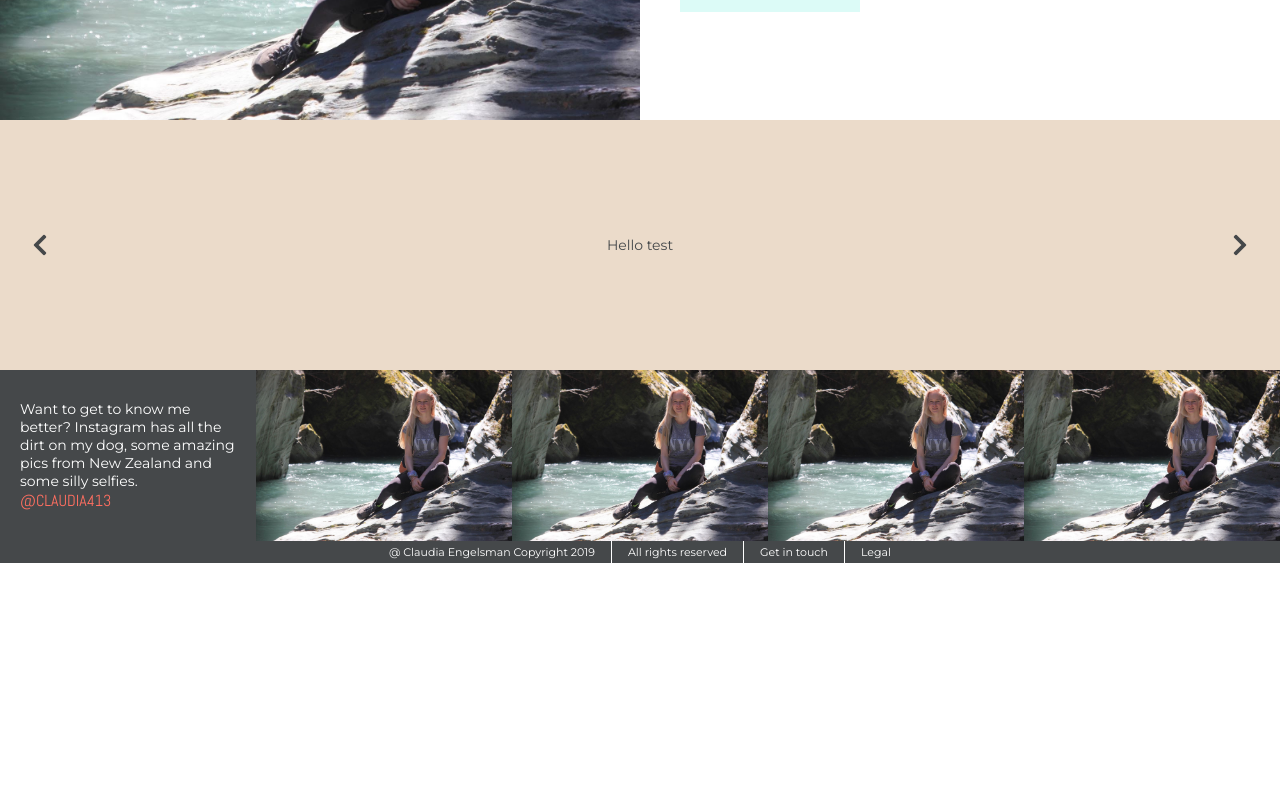
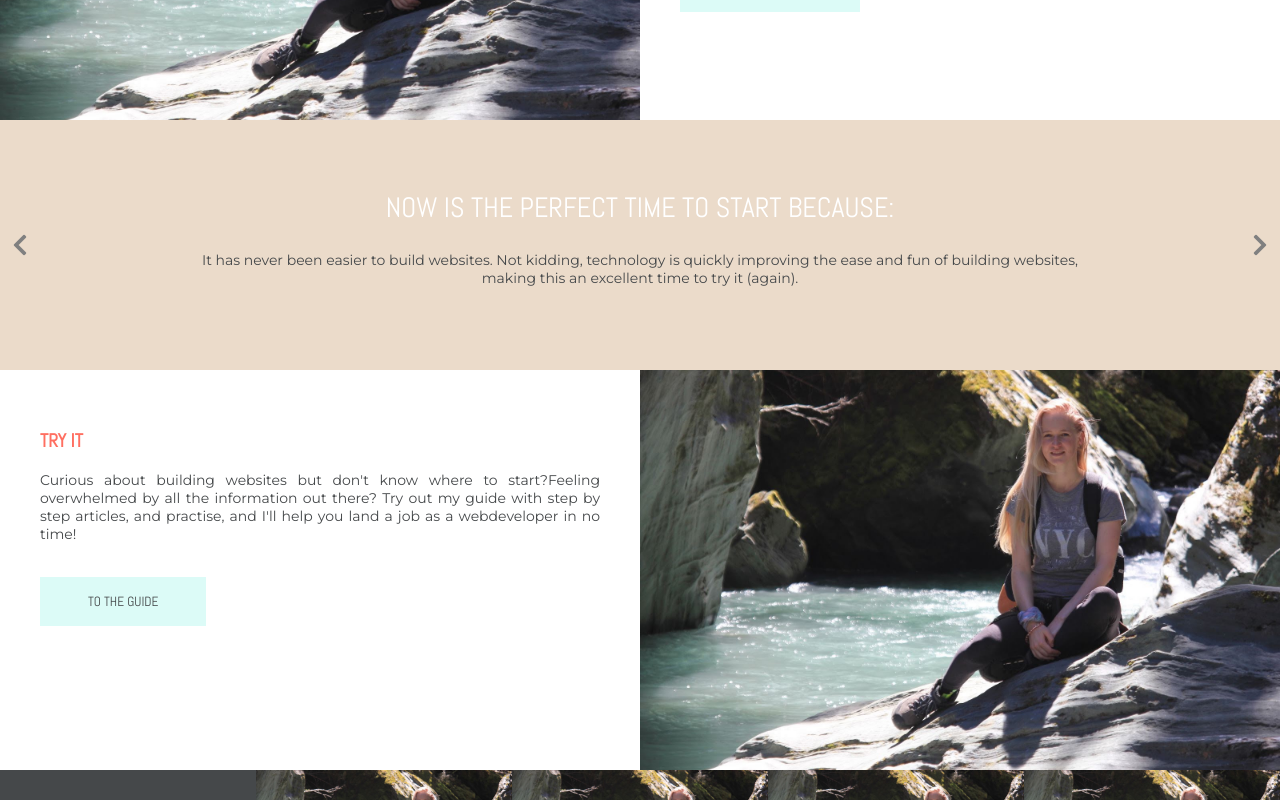
Before and after one commit to Claudia413/supreme-octo-fun, a Vue app: page /#/ in a window 1280 px wide. Shown: the part 600-1400 px from the top of the page. Before the commit the page ends 1163 px from the top, so only its background shows below. Built offline with nearby package versions, Linux system fonts and the light colour scheme; a web font is replaced by a local one.

Commit message:
Add new content and another block for the homepage

```diff
--- a/src/assets/main.scss
+++ b/src/assets/main.scss
@@ -19,6 +19,16 @@ h3 {
     color: $primary-bright;
 }
 
+h4 {
+    font-family: 'Abel', sans-serif;
+    color: white;
+    font-size: 28px;
+    font-weight: 400;
+    margin-top: 0;
+    text-transform: uppercase;
+    margin-bottom: 12px;
+}
+
 h3, button {
     font-family: 'Abel', sans-serif;
     text-transform: uppercase;
--- a/src/views/Home.vue
+++ b/src/views/Home.vue
@@ -4,9 +4,8 @@
 		<img
 			alt="Claudia Engelsman, developer who will teach you how to code a website"
 			src="../assets/Claudia.jpg"
-			class="intro-pic"
-		>
-		<section class="intro-text">
+			class="intro-pic img-block">
+		<section class="intro-text text-block">
 			<h3>About</h3>
 			<p>A business graduate turned developer. That is me, Claudia Engelsman. Switching from a job in purchasing to a developer job didn’t happen overnight, but I was earning a salary as a developer within a month of quitting and without any experience. I will help you to do the same by sharing everything I’ve learned, for free, and help you find inspiration and stay motivated to start creating your own websites.</p>
 			<button class="mt-2">More about me</button>
@@ -15,14 +14,26 @@
 			<div class="arrow" @click="incrementSlideIndex(-1)">
 				<span class="fas fa-chevron-left"></span>
 			</div>
+			<div class="slider">
+				<h4>Now is the perfect time to start because:</h4>
 				<transition name="fade" mode="out-in">
-      	<p class="inspiration" v-if="slideIndex === 1" key="one">Hello test</p>
-      	<p class="inspiration" v-if="slideIndex === 2" key="two">I should be visible</p>
-				<p class="inspiration" v-if="slideIndex === 3" key="three">Me too!</p>
+					<p class="inspiration" v-if="slideIndex === 1" key="one">It has never been easier to build websites. Not kidding, technology is quickly improving the ease and fun of building websites, making this an excellent time to try it (again). </p>
+					<p class="inspiration" v-if="slideIndex === 2" key="two">There is a huge shortage of developers and this amount is only growing. More jobs than developers means developers have the upperhand in job negotiations. Sounds good huh!</p>
+					<p class="inspiration" v-if="slideIndex === 3" key="three">Building websites can be done from any computer with a solid internet connection. Working from home, working remotely from a hammock, anything is possible.</p>
 				</transition>
+			</div>
 			<div class="arrow" @click="incrementSlideIndex(1)">
 				<span class="fas fa-chevron-right"></span>
 			</div>
+		</section>
+		<img
+			alt="Claudia Engelsman, developer who will teach you how to code a website"
+			src="../assets/Claudia.jpg"
+			class="try-it-pic img-block">
+		<section class="try-it-text text-block">
+			<h3>Try it</h3>
+			<p>Curious about building websites but don't know where to start?Feeling overwhelmed by all the information out there? Try out my guide with step by step articles, and practise, and I'll help you land a job as a webdeveloper in no time!</p>
+			<button class="mt-2">To the guide</button>
 		</section>
 		<Footer class="footer"/>
 	</div>
@@ -35,11 +46,11 @@ import HeaderAnimation from "@/components/HeaderAnimation.vue";
 
 export default {
 	name: "home",
-  data () {
+	data() {
 		return {
 			slideIndex: 1,
 			numberOfSlides: 3
-    }
+		};
 	},
 	components: {
 		Footer,
@@ -47,9 +58,9 @@ export default {
 	},
 	methods: {
 		incrementSlideIndex(number) {
-			if(this.slideIndex + number > this.numberOfSlides) {
+			if (this.slideIndex + number > this.numberOfSlides) {
 				this.slideIndex = 1;
-			}else if(this.slideIndex + number > 0){
+			} else if (this.slideIndex + number > 0) {
 				this.slideIndex = this.slideIndex + number;
 			} else {
 				this.slideIndex = this.numberOfSlides;
@@ -67,11 +78,12 @@ export default {
 	display: grid;
 	grid-gap: 0;
 	grid-template-columns: repeat(2, 50%);
-	grid-template-rows: auto 400px auto;
+	grid-template-rows: auto 400px auto 400px;
 	grid-template-areas:
 		"header header"
 		"intro-pic intro-text"
 		"slider slider"
+		"try-it-text try-it-pic"
 		"footer footer";
 	@media only screen and (max-width: 768px) {
 		grid-template-columns: repeat(2, 50%);
@@ -81,6 +93,8 @@ export default {
 			"intro-pic intro-pic"
 			"intro-text intro-text"
 			"slider slider"
+			"try-it-pic try-it-pic"
+			"try-it-text try-it-text"
 			"footer footer";
 	}
 	.mt-2 {
@@ -93,43 +107,43 @@ export default {
 }
 .intro-pic {
 	grid-area: intro-pic;
-	width: 100%;
-	height: 100%;
-	object-fit: cover;
-	@media only screen and (max-width: 768px) {
-		height: 400px;
-		max-width: 100vw;
-	}
 }
 .intro-text {
 	grid-area: intro-text;
-	text-align: justify;
-	padding: 40px;
 }
 .slideit {
 	grid-area: slider;
 	background-color: $secondary-color;
 	height: 250px;
 	display: flex;
+	flex-direction: row;
+	justify-content: space-between;
 	align-items: center;
-	justify-content: space-between;
-	opacity: 1;
+	font-family: 'Abel', sans-serif;
 	.arrow {
 			font-size: 24px;
-		margin: 20px;
 			cursor: pointer;
 			height: 100%;
 			width: 40px;
 			display: flex;
-		.fas{
+			.fas {
+				color: #808080;
 				margin: auto;
 			}
 		}
+	.slider {
+		display: flex;
+		flex-direction: column;
+		align-items: center;
+		justify-content: space-between;
+		opacity: 1;
+		max-width: 70%;
+		text-align: center;
 		.fade-enter-active {
 			animation: fade-in 0.3s;
 		}
 		.fade-leave-active {
-  	animation: fade-in .3s reverse;
+			animation: fade-in 0.3s reverse;
 		}
 		@keyframes fade-in {
 			0% {
@@ -140,6 +154,26 @@ export default {
 			}
 		}
 	}
+}
+.try-it-pic {
+	grid-area: try-it-pic;
+}
+.try-it-text {
+	grid-area: try-it-text;
+}
+.text-block {
+	text-align: justify;
+	padding: 40px;
+}
+.img-block {
+	width: 100%;
+	height: 100%;
+	object-fit: cover;
+	@media only screen and (max-width: 768px) {
+		height: 400px;
+		max-width: 100vw;
+	}
+}
 .footer {
 	grid-area: footer;
 	max-width: 100vw;
```
Lines whose indentation alone changed are shown as unchanged.
